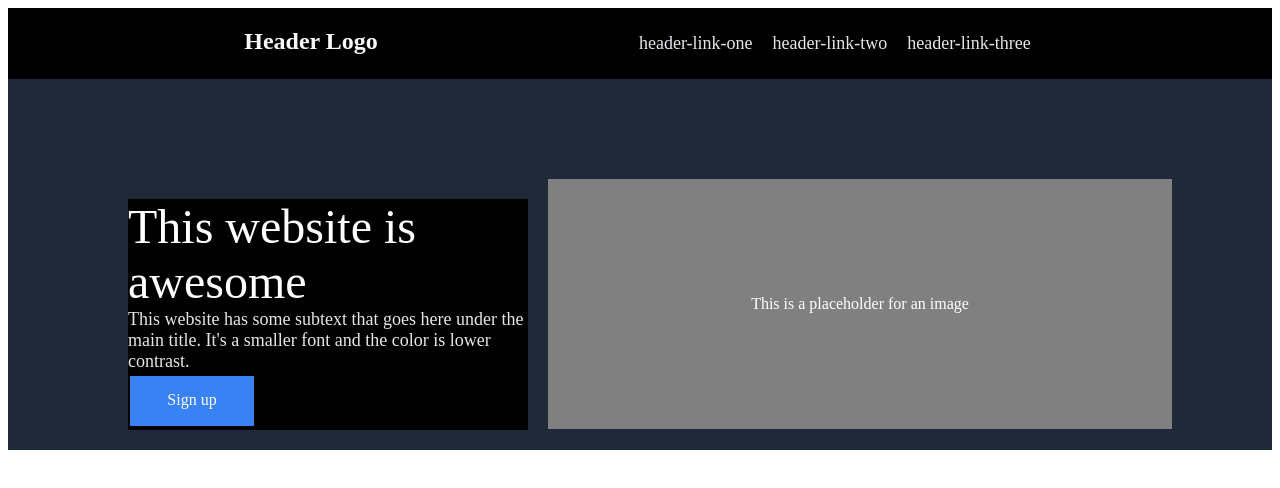
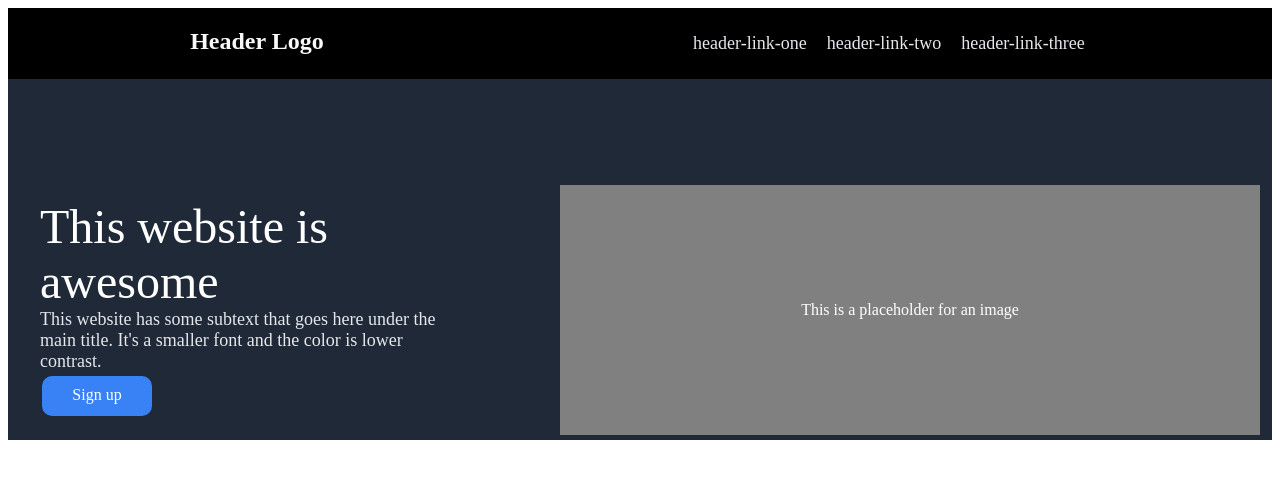
Before and after one commit to Cotrii/Odin-Landing-Page, a plain HTML site: page index.html in a window 1280 px wide. Drawn offline with Linux system fonts and the light colour scheme.

Commit message:
Update style.css

```diff
--- a/style.css
+++ b/style.css
@@ -22,12 +22,17 @@
 .header-container{
     background-color: var(--dark);
     color: white;
+
+    display: flex;
+    flex-direction: column;
+
+
 }
 
 .header-navbar {
     background-color: black;
     display: flex;
-    justify-content: space-evenly;
+    justify-content: space-around;
 }
 
 .header-logo {
@@ -50,12 +55,9 @@
 /* Hero part */
 .header-hero {
     display: flex;
-    margin: 100px;
+    margin-top: 100px;
     align-items: center;
     justify-content: center;
-
-
-    align-items: flex-start;
 }
 
 .header-hero-placeholder {
@@ -76,7 +78,8 @@
 
 .header-hero-left{
     margin: 20px;
-    background-color: black;
+    width: 500px;
+    /* background-color: black; */
 }
 
 .header-hero-main {
@@ -94,9 +97,10 @@
 
 .header-hero-button {
     background-color: #3882f6;
-    padding: 15px 32px;
+    padding: 10px 25px;
     margin: 4px 2px;
     width: 60px;
     height: 20px;
     text-align: center;
+    border-radius: 10px;
 }
```
